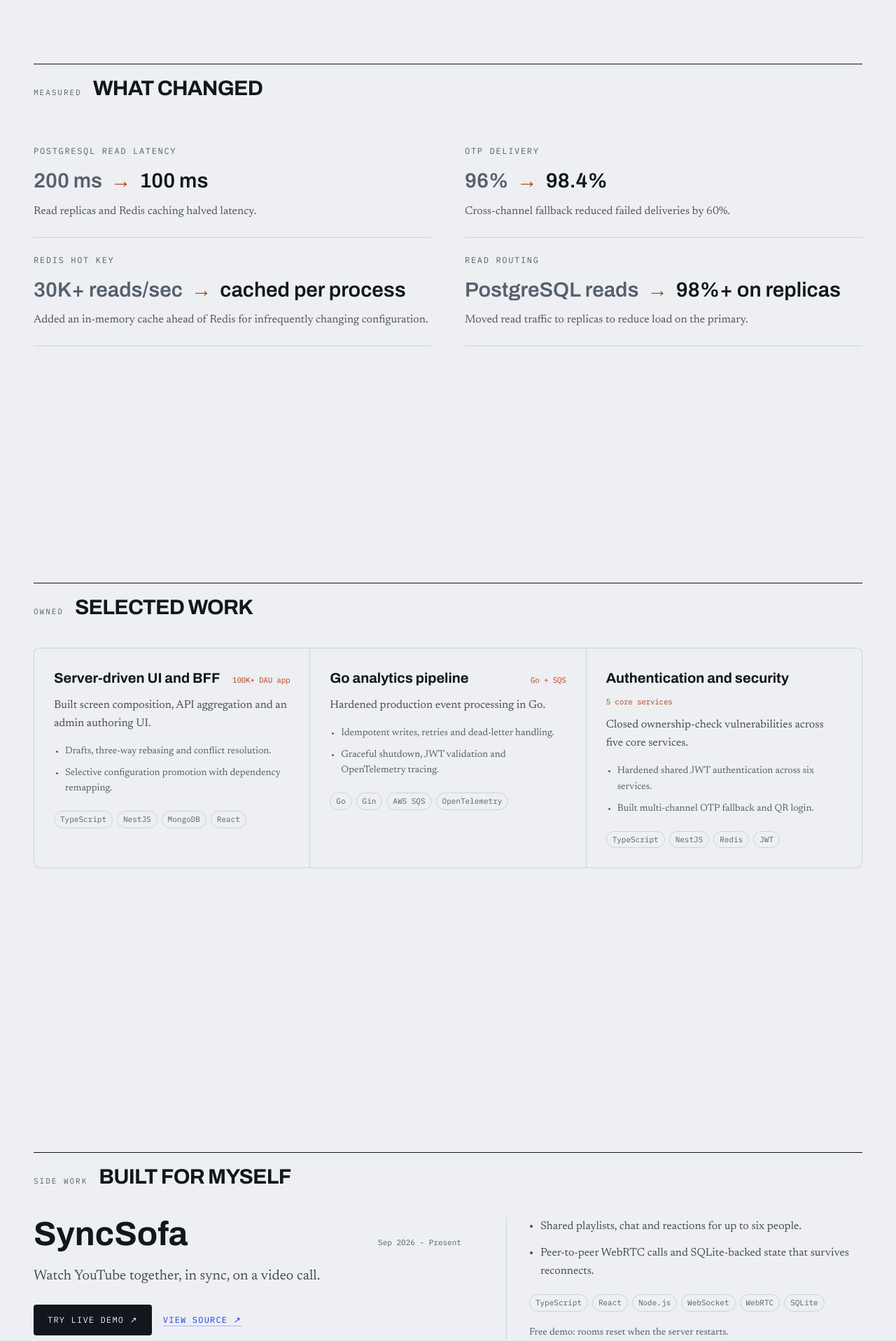
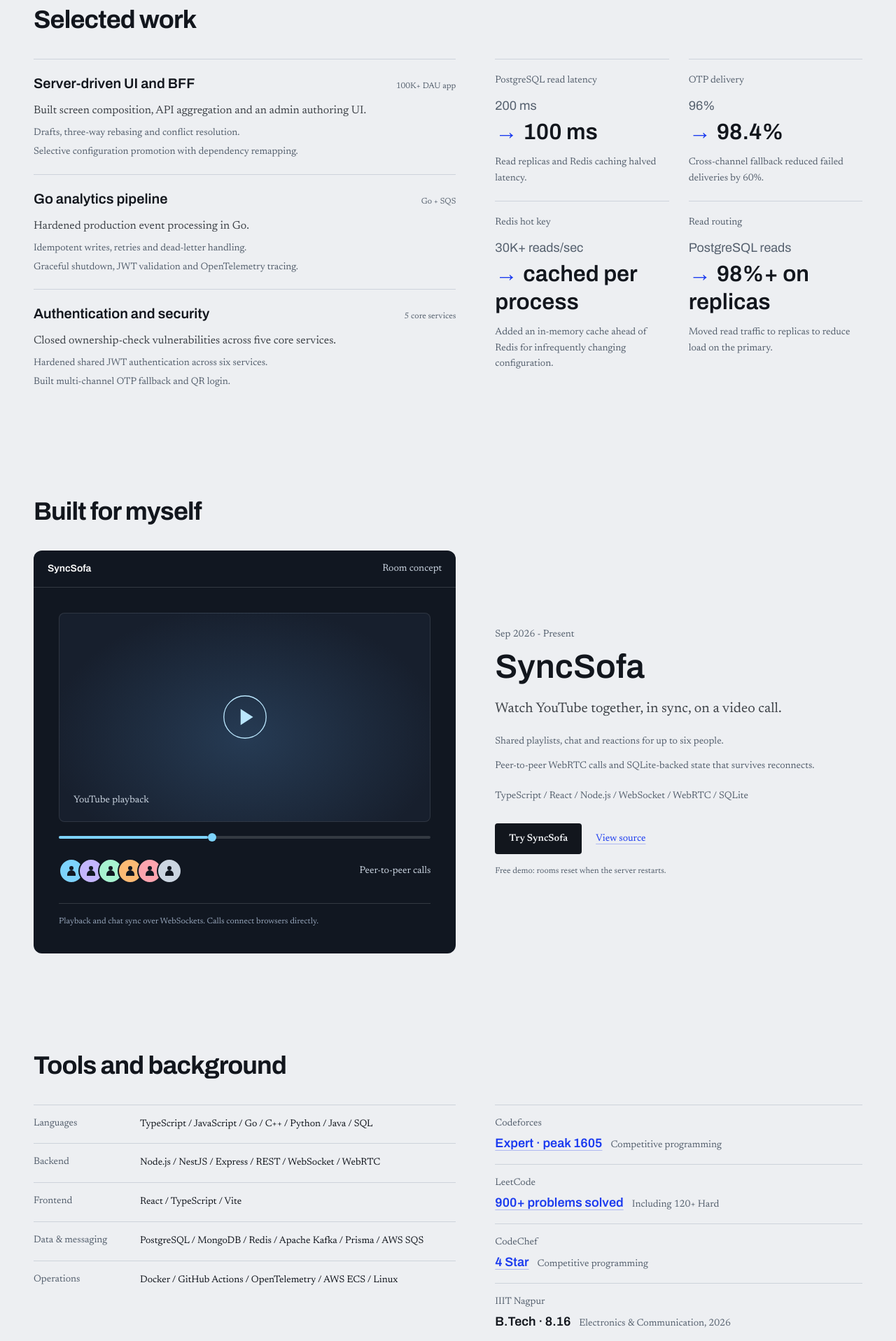
Before and after one commit to keshavsaini0311/portfolio, a React (Vite) app: page / in a window 1280 px wide. Shown: the part 880-2797 px from the top of the page at 70% size. Built offline with nearby package versions, Linux system fonts and the light colour scheme.

Commit message:
Consolidate portfolio into denser visual sections

```diff
--- a/src/App.jsx
+++ b/src/App.jsx
@@ -1,6 +1,6 @@
 import Nav from './components/Nav'
 import Hero from './components/Hero'
-import { Evidence, Systems, Built, Toolkit, Contact } from './components/Sections'
+import { Systems, Built, Toolkit } from './components/Sections'
 
 export default function App() {
   return (
@@ -8,12 +8,10 @@ export default function App() {
       <Nav />
       <main id="main">
         <Hero />
-        <Evidence />
         <Systems />
         <Built />
         <Toolkit />
       </main>
-      <Contact />
     </>
   )
 }
--- a/src/components/Sections.jsx
+++ b/src/components/Sections.jsx
@@ -1,209 +1,153 @@
 import { ledger, systems, projects, stack, proof, profile } from '../data'
 
-// The eyebrow names the kind of claim the section makes, so the labels carry
-// information rather than counting to five.
-function Section({ id, label, title, children, className = '' }) {
+function Section({ id, title, children }) {
   return (
-    <section id={id} className={`screen-section ${className}`}>
-      <div className="section-head">
-        <span className="eyebrow shrink-0">{label}</span>
+    <section id={id} className="screen-section">
       <h2 className="section-title">{title}</h2>
-      </div>
-      <div className="mt-8 w-full sm:mt-10">{children}</div>
+      <div className="mt-7 w-full sm:mt-9">{children}</div>
     </section>
   )
 }
 
-export function Evidence() {
+function Evidence() {
   return (
-    <Section id="evidence" label="Measured" title="What changed">
-      <dl className="grid gap-x-12 sm:grid-cols-2">
+    <div id="evidence" className="impact-grid">
       {ledger.map((row) => (
-          <div
-            key={row.metric}
-            className="min-w-0 border-b border-rule py-6"
-          >
-            <dt className="font-mono text-xs uppercase tracking-[0.14em] text-graphite">
-              {row.metric}
-            </dt>
-            <dd>
-              <p className="mt-3 flex flex-wrap items-baseline gap-x-3 gap-y-1 font-display text-[clamp(1.35rem,2.3vw,2rem)]" style={{ fontVariationSettings: "'wdth' 108, 'wght' 600" }}>
-                <span className="text-graphite">{row.before}</span>
-                <span className="text-rust" aria-label="became">
-                  →
-                </span>
-                <span className="font-semibold text-ink">{row.after}</span>
+        <div key={row.metric} className="min-w-0 border-t border-rule py-5">
+          <h3 className="text-sm text-graphite">{row.metric}</h3>
+          <p className="mt-3 font-display text-lg text-graphite">{row.before}</p>
+          <p className="mt-1 font-display text-[clamp(1.45rem,2.5vw,2.4rem)] font-semibold leading-tight text-ink">
+            <span className="mr-2 text-cobalt" aria-label="became">→</span>{row.after}
           </p>
-              <p className="mt-2 max-w-2xl leading-relaxed text-ink/70">{row.note}</p>
-            </dd>
+          <p className="mt-3 max-w-sm text-sm leading-relaxed text-graphite">{row.note}</p>
         </div>
       ))}
-      </dl>
-    </Section>
+    </div>
   )
 }
 
 export function Systems() {
   return (
-    <Section id="systems" label="Owned" title="Selected work">
-      <div className="grid gap-px overflow-hidden rounded-lg border border-rule bg-rule md:grid-cols-3">
-        {systems.map((s) => (
-          <article
-            key={s.name}
-            className="min-w-0 bg-paper p-5 lg:p-7"
-          >
-            <div className="flex flex-wrap items-baseline justify-between gap-3">
-              <h3 className="font-display text-xl" style={{ fontVariationSettings: "'wdth' 108, 'wght' 700" }}>
-                {s.name}
-              </h3>
-              <span className="shrink-0 font-mono text-[0.6875rem] tracking-tight text-rust">
-                {s.scale}
-              </span>
+    <Section id="systems" title="Selected work">
+      <div className="grid gap-8 lg:grid-cols-[minmax(0,1.15fr)_minmax(0,1fr)] lg:gap-14">
+        <div className="min-w-0">
+          {systems.map((system) => (
+            <article key={system.name} className="work-row">
+              <div className="flex flex-wrap items-baseline justify-between gap-x-5 gap-y-1">
+                <h3 className="font-display text-xl font-semibold">{system.name}</h3>
+                <span className="text-xs text-graphite">{system.scale}</span>
               </div>
-            <p className="mt-3 leading-relaxed text-ink/75">{s.body}</p>
-            <ul className="mt-4 list-disc space-y-2 pl-4 text-sm leading-relaxed text-graphite">
-              {s.highlights.map((point) => <li key={point}>{point}</li>)}
+              <p className="mt-3 max-w-xl leading-relaxed text-ink/80">{system.body}</p>
+              <ul className="mt-2 space-y-1 text-sm leading-relaxed text-graphite">
+                {system.highlights.map((point) => <li key={point}>{point}</li>)}
               </ul>
-            {s.stack.length > 0 && (
-              <ul className="mt-5 flex flex-wrap gap-1.5">
-                {s.stack.map((t) => (
-                  <li key={t} className="chip">
-                    {t}
-                  </li>
-                ))}
-              </ul>
-            )}
             </article>
           ))}
+        </div>
+        <Evidence />
       </div>
     </Section>
   )
 }
 
+function SyncVisual() {
+  return (
+    <figure className="sync-visual" aria-label="Diagram of SyncSofa playback and peer-to-peer calls">
+      <div className="flex items-center justify-between gap-4 border-b border-white/15 px-5 py-4 text-sm text-slate-300">
+        <span className="font-display font-semibold text-white">SyncSofa</span>
+        <span>Room concept</span>
+      </div>
+      <div className="px-6 py-7 sm:px-9 sm:py-9">
+        <div className="video-diagram">
+          <svg viewBox="0 0 72 72" className="h-16 w-16" aria-hidden="true">
+            <circle cx="36" cy="36" r="34" fill="none" stroke="currentColor" strokeWidth="1.5" />
+            <path d="M29 23 49 36 29 49Z" fill="currentColor" />
+          </svg>
+          <span className="absolute bottom-5 left-5 text-sm text-slate-300">YouTube playback</span>
+        </div>
+        <div className="relative mt-5 h-1 rounded bg-white/15" aria-hidden="true">
+          <div className="h-full w-2/5 rounded bg-sky-300" />
+          <div className="absolute left-[40%] top-1/2 h-3 w-3 -translate-y-1/2 rounded-full bg-sky-300" />
+        </div>
+        <div className="mt-7 flex flex-wrap items-center justify-between gap-4">
+          <div className="flex -space-x-2" aria-label="Up to six peers">
+            {['#7DD3FC', '#C4B5FD', '#A7F3D0', '#FDBA74', '#FDA4AF', '#CBD5E1'].map((color) => (
+              <span key={color} className="flex h-9 w-9 items-center justify-center rounded-full border-2 border-console" style={{ background: color }}>
+                <svg viewBox="0 0 20 20" className="h-5 w-5 text-console" aria-hidden="true"><circle cx="10" cy="6" r="3" fill="currentColor" /><path d="M4 17v-2a6 6 0 0 1 12 0v2" fill="currentColor" /></svg>
+              </span>
+            ))}
+          </div>
+          <p className="text-sm text-slate-300">Peer-to-peer calls</p>
+        </div>
+        <figcaption className="mt-7 border-t border-white/15 pt-4 text-xs leading-relaxed text-slate-400">
+          Playback and chat sync over WebSockets. Calls connect browsers directly.
+        </figcaption>
+      </div>
+    </figure>
+  )
+}
+
 export function Built() {
   return (
-    <Section id="built" label="Side work" title="Built for myself">
-      <div className="w-full">
-        {projects.map((p) => (
-          <article key={p.name} className="grid gap-8 lg:grid-cols-[minmax(0,1.2fr)_minmax(0,1fr)] lg:gap-16">
+    <Section id="built" title="Built for myself">
+      {projects.map((project) => (
+        <article key={project.name} className="grid items-center gap-8 lg:grid-cols-[minmax(0,1.15fr)_minmax(0,1fr)] lg:gap-14">
+          <a href={project.live} aria-label="Open SyncSofa live demo" className="block min-w-0 rounded-xl"><SyncVisual /></a>
           <div className="min-w-0">
-            <div className="flex flex-wrap items-baseline justify-between gap-3">
-              <h3 className="font-display text-4xl sm:text-5xl" style={{ fontVariationSettings: "'wdth' 108, 'wght' 700" }}>
-                {p.name}
-              </h3>
-              <span className="shrink-0 font-mono text-[0.6875rem] text-graphite">{p.period}</span>
+            <p className="text-sm text-graphite">{project.period}</p>
+            <h3 className="mt-3 font-display text-4xl font-semibold sm:text-5xl">{project.name}</h3>
+            <p className="mt-5 max-w-lg text-xl leading-relaxed text-ink/80">{project.body}</p>
+            <ul className="mt-5 space-y-3 text-sm leading-relaxed text-graphite">
+              {project.highlights.map((point) => <li key={point}>{point}</li>)}
+            </ul>
+            <p className="mt-5 text-sm leading-relaxed text-graphite">{project.stack.join(' / ')}</p>
+            <div className="mt-7 flex flex-wrap gap-5 text-sm">
+              <a href={project.live} className="inline-flex min-h-11 items-center rounded bg-ink px-5 font-semibold text-paper transition-colors hover:bg-cobalt">Try SyncSofa</a>
+              <a href={project.code} className="link inline-flex min-h-11 items-center">View source</a>
             </div>
-            <p className="mt-5 max-w-xl text-xl leading-relaxed text-ink/75">{p.body}</p>
-            <p className="mt-6 flex flex-wrap gap-4 font-mono text-xs uppercase tracking-[0.1em]">
-              <a href={p.live} className="inline-flex min-h-11 items-center rounded bg-ink px-5 text-paper transition-colors hover:bg-cobalt">Try live demo ↗</a>
-              <a href={p.code} className="link inline-flex min-h-11 items-center">View source ↗</a>
-            </p>
-            </div>
-            <div className="min-w-0 border-t border-rule pt-5 lg:border-l lg:border-t-0 lg:pl-8 lg:pt-0">
-            <ul className="list-disc space-y-3 pl-4 leading-relaxed text-ink/75">
-              {p.highlights.map((point) => <li key={point}>{point}</li>)}
-            </ul>
-            <ul className="mt-5 flex flex-wrap gap-1.5">
-              {p.stack.map((t) => (
-                <li key={t} className="chip">
-                  {t}
-                </li>
-              ))}
-            </ul>
-            <p className="mt-5 text-sm text-graphite">Free demo: rooms reset when the server restarts.</p>
+            <p className="mt-4 text-xs text-graphite">Free demo: rooms reset when the server restarts.</p>
           </div>
         </article>
       ))}
-      </div>
     </Section>
   )
 }
 
 export function Toolkit() {
   return (
-    <Section id="toolkit" label="Verified" title="Tools and receipts">
-      <div className="grid gap-8 lg:grid-cols-[1.2fr_1fr] lg:gap-14">
-        <dl className="border-t border-rule">
-          {stack.map((g) => (
-            <div key={g.group} className="grid gap-x-8 gap-y-2 border-b border-rule py-5 sm:grid-cols-[10rem_1fr]">
-              <dt className="font-mono text-xs uppercase tracking-[0.14em] text-graphite">
-                {g.group}
-              </dt>
-              <dd className="min-w-0 font-mono text-sm leading-relaxed text-ink">{g.items.join('  ·  ')}</dd>
+    <Section id="toolkit" title="Tools and background">
+      <div className="grid gap-8 lg:grid-cols-[minmax(0,1.15fr)_minmax(0,1fr)] lg:gap-14">
+        <dl>
+          {stack.map((group) => (
+            <div key={group.group} className="grid gap-x-6 gap-y-2 border-t border-rule py-4 sm:grid-cols-[8rem_1fr]">
+              <dt className="text-sm text-graphite">{group.group}</dt>
+              <dd className="min-w-0 text-sm leading-relaxed text-ink">{group.items.join(' / ')}</dd>
             </div>
           ))}
         </dl>
-
-        <dl className="border-t border-rule">
-          {proof.map((p) => {
-            const value = (
-              <>
-                <dt className="font-mono text-xs uppercase tracking-[0.14em] text-graphite">
-                  {p.label}
-                </dt>
-                <dd className="mt-1">
-                  <span className="font-display text-lg" style={{ fontVariationSettings: "'wdth' 106, 'wght' 600" }}>
-                    {p.value}
-                  </span>
-                  <span className="ml-3 text-sm text-graphite">{p.note}</span>
+        <dl>
+          {proof.map((item) => (
+            <div key={item.label} className="border-t border-rule py-4">
+              <dt className="text-sm text-graphite">{item.label}</dt>
+              <dd className="mt-1 flex flex-wrap items-baseline gap-x-3 gap-y-1">
+                {item.href ? <a href={item.href} className="link font-display text-lg font-semibold">{item.value}</a> : <span className="font-display text-lg font-semibold">{item.value}</span>}
+                <span className="text-sm text-graphite">{item.note}</span>
               </dd>
-              </>
-            )
-            return (
-              <div key={p.label} className="border-b border-rule py-5">
-                {p.href ? (
-                  <a href={p.href} className="block transition-colors hover:text-cobalt">
-                    {value}
-                  </a>
-                ) : (
-                  value
-                )}
             </div>
-            )
-          })}
+          ))}
         </dl>
       </div>
+      <footer id="contact" className="mt-8 flex flex-wrap items-center justify-between gap-x-8 gap-y-5 border-t border-ink pt-6 sm:mt-10">
+        <div className="min-w-0">
+          <p className="text-sm text-graphite">Open to backend roles. Based in Bengaluru, open to relocation.</p>
+          <a href={`mailto:${profile.email}`} className="mt-2 block break-words font-display text-[clamp(1.2rem,2.6vw,2rem)] font-semibold hover:text-cobalt">{profile.email}</a>
+        </div>
+        <div className="flex flex-wrap gap-5 text-sm">
+          <a href={profile.github} className="link inline-flex min-h-11 items-center">GitHub</a>
+          <a href={profile.linkedin} className="link inline-flex min-h-11 items-center">LinkedIn</a>
+          <a href={profile.resume} className="link inline-flex min-h-11 items-center">Resume</a>
+        </div>
+      </footer>
     </Section>
   )
 }
-
-export function Contact() {
-  return (
-    <footer id="contact" className="bg-console text-paper">
-      <div className="screen-section">
-        <h2 className="font-display text-3xl font-semibold sm:text-5xl">Let’s talk.</h2>
-        <p className="font-mono text-[0.6875rem] uppercase tracking-[0.18em] text-console-dim">
-          Open to SDE-1 and backend roles · India or relocating
-        </p>
-        <p className="mt-4 max-w-xl text-lg leading-relaxed text-slate-300">Interested in backend platforms, distributed systems and product engineering.</p>
-
-        <a
-          href={`mailto:${profile.email}`}
-          className="mt-6 block break-words font-display text-[clamp(1.5rem,4.5vw,3.25rem)] font-semibold text-paper transition-colors hover:text-sky-300"
-        >
-          {/* One line on a laptop; on a phone it folds at the @, not mid-word. */}
-          {profile.email.split('@')[0]}
-          <wbr />@{profile.email.split('@')[1]}
-        </a>
-
-        <div className="mt-12 flex flex-wrap items-center justify-between gap-6 border-t border-console-line pt-6 font-mono text-[0.6875rem] uppercase tracking-[0.14em] text-console-dim">
-          <span>{profile.location}</span>
-          <div className="flex flex-wrap gap-6">
-            <a href={profile.github} className="transition-colors hover:text-paper">
-              GitHub
-            </a>
-            <a href={profile.linkedin} className="transition-colors hover:text-paper">
-              LinkedIn
-            </a>
-            <a href={profile.resume} className="transition-colors hover:text-paper">
-              Résumé
-            </a>
-            <a href={`tel:${profile.phone.replace(/\s/g, '')}`} className="transition-colors hover:text-paper">
-              {profile.phone}
-            </a>
-          </div>
-        </div>
-      </div>
-    </footer>
-  )
-}
--- a/src/index.css
+++ b/src/index.css
@@ -30,14 +30,31 @@
 
 @layer components {
   .screen-section {
-    @apply mx-auto flex w-full max-w-page flex-col justify-center px-5 py-12 sm:px-8;
+    @apply mx-auto flex w-full max-w-page flex-col justify-center px-5 py-8 sm:px-8 sm:py-10;
     min-height: calc(100svh - var(--nav-height));
     scroll-margin-top: var(--nav-height);
   }
 
   .screen-section > * { min-width: 0; }
 
-  #contact { scroll-margin-top: var(--nav-height); }
+  #contact, #evidence { scroll-margin-top: calc(var(--nav-height) + 1rem); }
+
+  .work-row {
+    @apply border-t border-rule py-5;
+  }
+
+  .impact-grid {
+    @apply grid min-w-0 content-start gap-x-7 sm:grid-cols-2;
+  }
+
+  .sync-visual {
+    @apply min-w-0 overflow-hidden rounded-xl bg-console text-sky-200;
+  }
+
+  .video-diagram {
+    @apply relative flex aspect-[16/9] items-center justify-center rounded-lg border border-white/10;
+    background: radial-gradient(ellipse at 50% 60%, #263b54, #171f2d 75%);
+  }
 
   /* The name treatment: Archivo pushed wide on its width axis. */
   .display {
@@ -55,7 +72,7 @@
   }
 
   .section-title {
-    @apply font-display text-2xl sm:text-3xl uppercase tracking-tight;
+    @apply font-display text-3xl sm:text-4xl tracking-tight;
     font-variation-settings: 'wdth' 110, 'wght' 700;
   }
 
```
Also changed, not shown: src/components/Nav.jsx (+3 -4 lines), 1 other file (tests, documents, lock files or other folders). Lines whose indentation alone changed are shown as unchanged.
